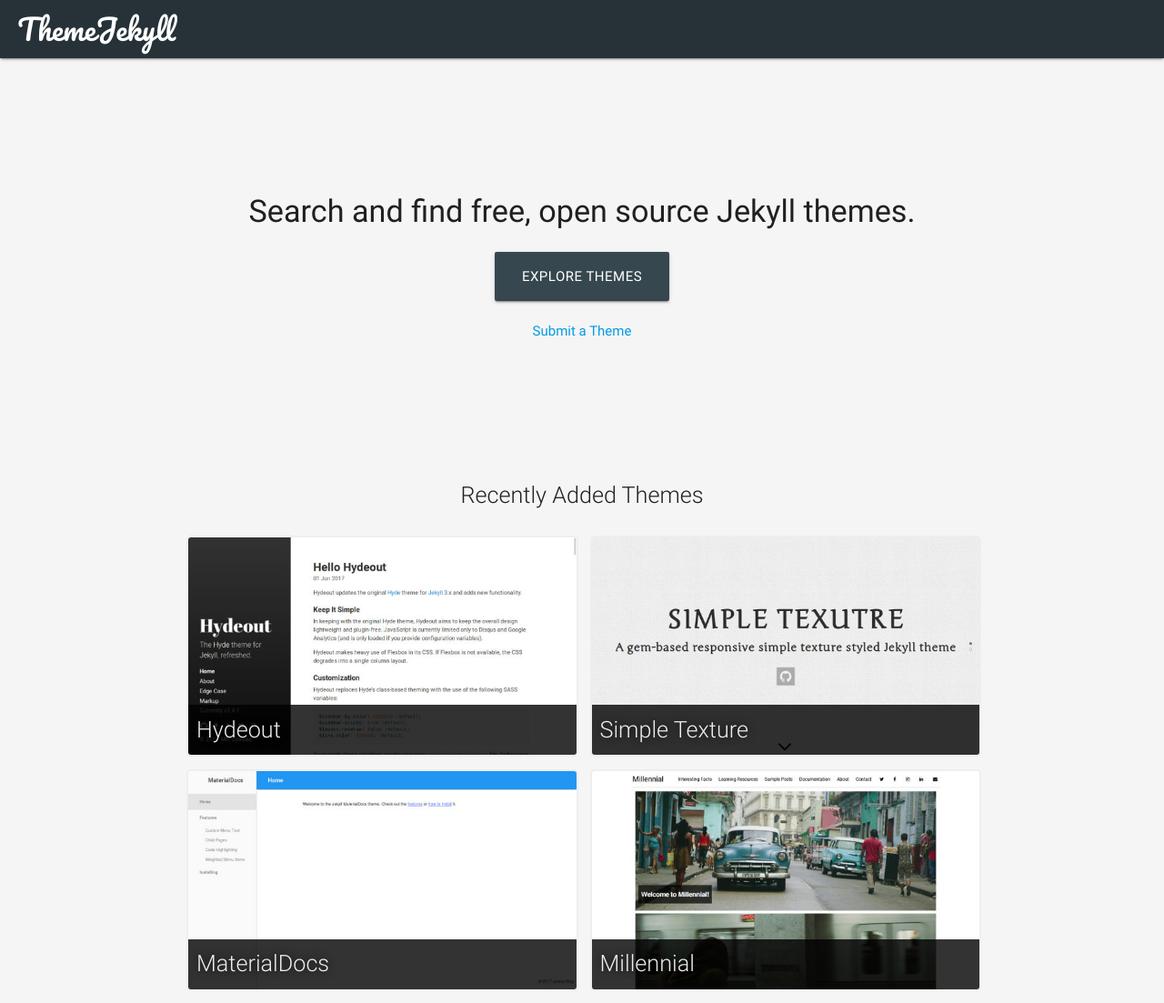
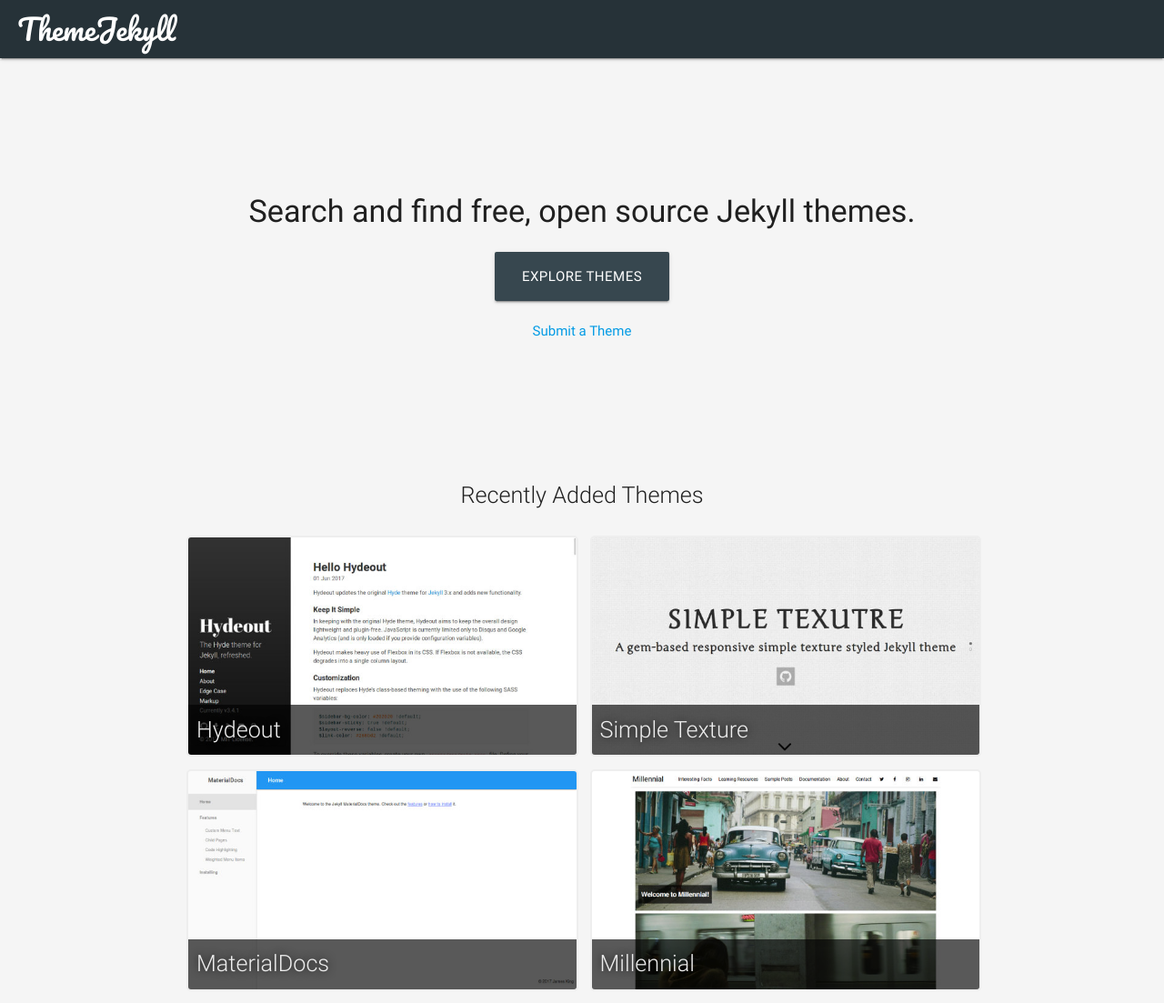
Before and after one commit to blazeu/themejekyll.github.io, a Jekyll site: the page built from index.html, in a window 1280 px wide and 1103 px high. Shown: the whole window at 91% size. Built offline with Jekyll 4.4.1, drawn with Linux system fonts in a browser that asks for light colours; nearby versions of some CDN libraries; a script that is not in the unit is left out; comment, search, counter and statistics services are not loaded.

Commit message:
Update CSS

```diff
--- a/assets/css/style.css
+++ b/assets/css/style.css
@@ -170,7 +170,7 @@
 .theme-actions {
   position: absolute;
   bottom: 0;
-  background: rgba(0, 0, 0, 0.8);
+  background: rgba(0, 0, 0, 0.65);
   width: 100%;
   padding: 2%;
   border-radius: 0px 0px 5px 5px;
```
Also changed, not shown: assets/css/style.min.css.
